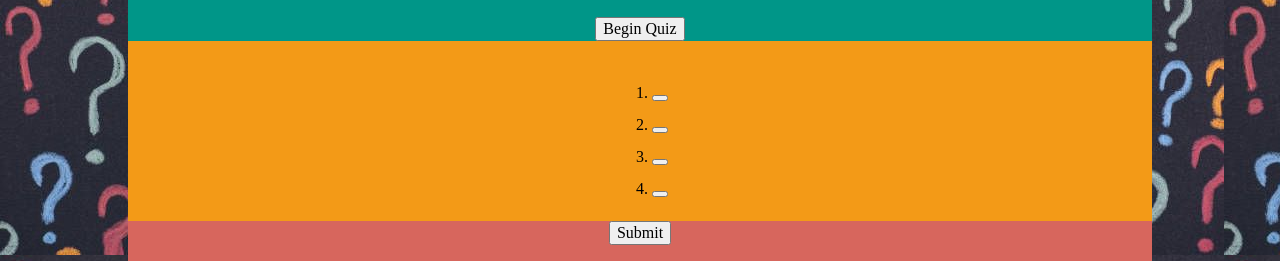
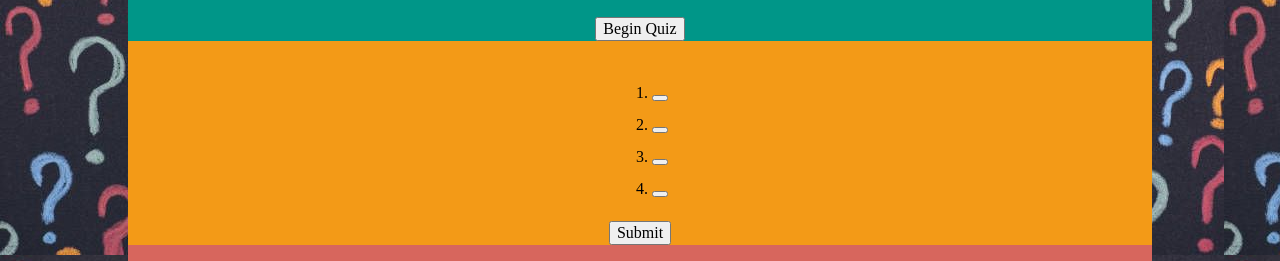
Before and after one commit to SamBeekman/code-quiz, a plain HTML site: page index.html in a window 1280 px wide. Shown: the part 153-414 px from the top of the page. Drawn offline with Linux system fonts and the light colour scheme.

Commit message:
added some styling, cleaned up code

```diff
--- a/Assets/css/style.css
+++ b/Assets/css/style.css
@@ -14,7 +14,8 @@ header {
 
 main {
     display: flex;
-    justify-content: center;
+    flex-direction: column;
+    align-items: center;
     line-height: 2em;
     background-color: #f39a17;
 }
--- a/Assets/js/script.js
+++ b/Assets/js/script.js
@@ -245,9 +245,11 @@ const resetButton = document.querySelector("#reset-button");
 resetButton.addEventListener("click", function () {
     localStorage.removeItem("highscore");
     localStorage.removeItem("leaderboardHS");
+    listEl.textContent = "";
+    listEl2.textContent = "";
 })
 
 
 
-// WHEN the game is over
-// THEN I can save my initials and my score
+// need to fix local storage saving scores
+// need to fix timer running down when quiz options are selected
--- a/index.html
+++ b/index.html
@@ -23,16 +23,16 @@
             <li><button id="A3"></button></li>
             <li><button id="A4"></button></li>
         </ol>
+
+        <section>
+            <button id="submit-button">Submit</button>
+        </section>
     </main>
 
     <div class="time-score">
-        <section>
-            <button id="submit-button">Submit</button>
-        </section>
-
         <br>
         <div class="result"></div>
-
+        <br>
         <div class="score"></div>
 
         <section>
```
